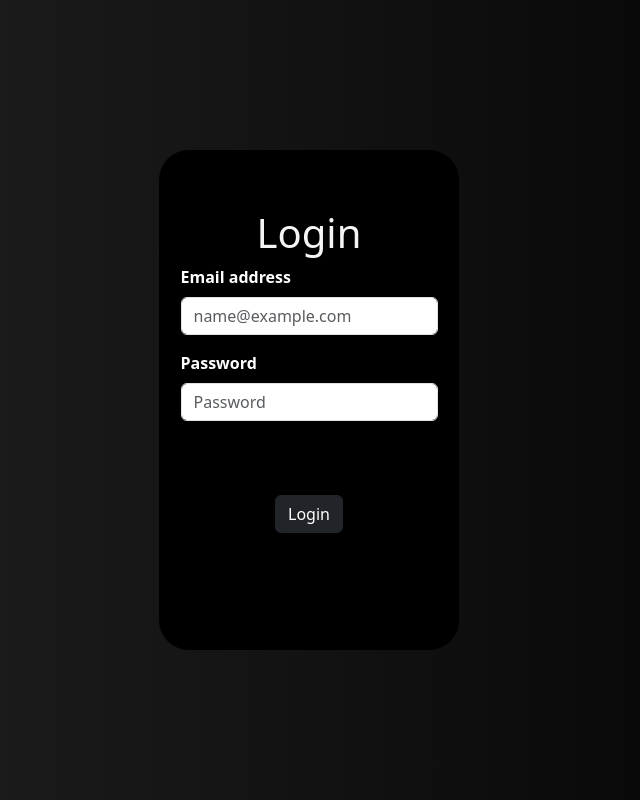
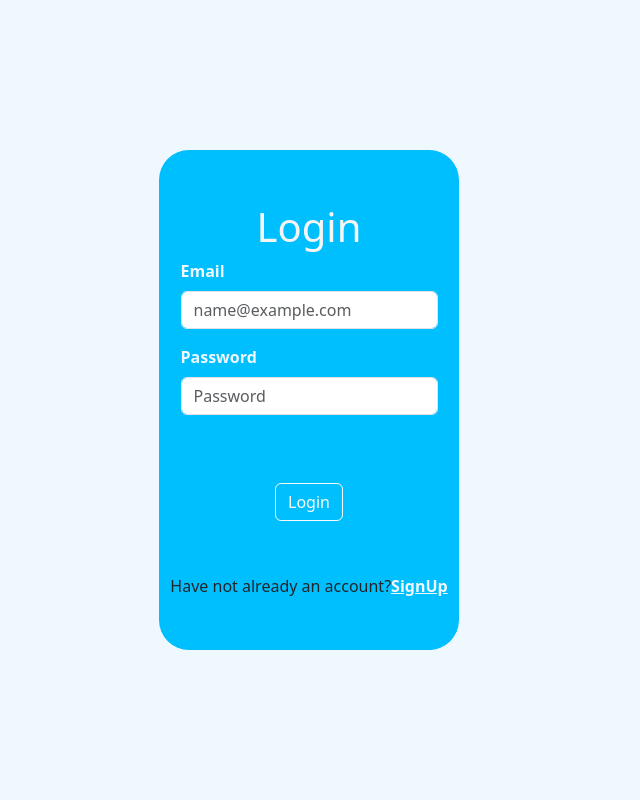
Before and after one commit to thePanaMiguel09/Project-Products, a React (Create React App) app: page /login in a window 1280 px wide. Shown: the whole page, without its empty margins (331-971 px from the left). Built offline with nearby package versions, Linux system fonts and the light colour scheme.

Commit message:
Styles changed

```diff
--- a/src/App.js
+++ b/src/App.js
@@ -1,9 +1,9 @@
 import "./App.css";
 import Login from "./Loginn";
 import SignUp from "./SignUp";
+import Home from "./Home";
 import "bootstrap/dist/css/bootstrap.min.css";
-import { BrowserRouter, Routes, Route } from 'react-router-dom';
-
+import { BrowserRouter, Routes, Route } from "react-router-dom";
 
 function App() {
   return (
@@ -13,10 +13,10 @@ function App() {
 
         <Route path="/login" element={<Login />} />
         <Route path="/signup" element={<SignUp />} />
+        <Route path="/home" element={<Home />} />
       </Routes>
     </BrowserRouter>
   );
-
 }
 
 export default App;
--- /dev/null
+++ b/src/Home.js
@@ -0,0 +1,12 @@
+import "./App.css"
+
+
+function Home () {
+    return (
+        <div>
+
+        </div>
+    )
+}
+
+export default Home;
--- a/src/Loginn.css
+++ b/src/Loginn.css
@@ -1,7 +1,5 @@
 body {
-    background: linear-gradient(to right,  #434343,#000000);
-    animation: gradientAnimation 15s infinite;
-    background-size: 200% 200%;
+    background: #F0F8FF !important;
 }
 
 @keyframes gradientAnimation {
@@ -17,7 +15,7 @@ body {
 }
 
 .containerColor {
-    background: #000000;
+    background: #00BFFF;
 }
 
 .containerBorder {
@@ -35,13 +33,11 @@ body {
 
 .textColor {
     font-weight: bold;
-    color: white;
+    color: #F0F8FF;
 }
 
 .buttonColor {
-    background: linear-gradient(#434343,#000000);
-    animation: gradientAnimation 15s infinite;
-    background-size: 200% 200%;
+
 }
 
 .navVar {
@@ -122,7 +118,7 @@ body {
 }
 
 .LoginContainer {
-    display: flex;
+display: flex;
   justify-content: center;
   align-items: center;
   height: 100vh;
--- a/src/Loginn.js
+++ b/src/Loginn.js
@@ -1,15 +1,17 @@
 import Form from "react-bootstrap/Form";
-
 import { Button } from "react-bootstrap";
+import { useNavigate  } from "react-router-dom";
+import { Link } from 'react-router-dom';
 import "./App.css";
 import "./Loginn.css";
-import { useNavigate  } from "react-router-dom";
+
 
 function Login() {
   const navigate = useNavigate();
   const toHome = () => {
-    navigate("/signup");
+    navigate("/home");
   };
+
   return (
     <div className="App">
       <div className="LoginContainer">
@@ -23,7 +25,7 @@ function Login() {
                   controlId="exampleForm.ControlInput1"
                 >
                   <div className="textLabelAlign textColor ">
-                    <Form.Label>Email address</Form.Label>
+                    <Form.Label>Email</Form.Label>
                   </div>
                   <Form.Control
                     type="email"
@@ -45,10 +47,13 @@ function Login() {
                 />
               </Form.Group>
             </div>
-            <Button variant="dark" onClick={toHome}>
+            <Button variant="outline-light" onClick={toHome}>
               Login
             </Button>{" "}
-            <div className="signUpStyle"></div>
+            <div className="signUpStyle">
+              Have not already an account?
+            <Link to="/SignUp" className="textColor">SignUp</Link>
+            </div>
           </div>
         </div>
       </div>
--- a/src/SignUp.css
+++ b/src/SignUp.css
@@ -1,4 +1,4 @@
-contaierSignUp {
-    height: 60vh;
-    width: 80vw;
+body {
+    height: 100vh;
+    width: 100vw;
 }
--- a/src/SignUp.js
+++ b/src/SignUp.js
@@ -1,17 +1,16 @@
-import "./App.css"
-import "./SignUp.css"
+import "./App.css";
+import "./SignUp.css";
 
 function SignUp() {
-    return (
-
-        <div className="App">
-            <div className="contaierSignUp">
-
-            </div>
+  return (
+    <div className="App">
+      <div >
+        <div className="ContainerSignUp">
+            hola
         </div>
-
-
-    );
+      </div>
+    </div>
+  );
 }
 
-export default SignUp
+export default SignUp;
--- a/src/index.js
+++ b/src/index.js
@@ -11,6 +11,5 @@ root.render(
 
   <div>
   <App />
-  <SignUp/>
   </div>
 );
--- a/src/main.jsx
+++ b/src/main.jsx
@@ -20,6 +20,11 @@ const router = createBrowserRouter([
   {
     path: "/SignUp",
     element: <Login />
+  },
+
+  {
+    path: "/Home",
+    element: <Login />
   }
 ]);
 
```
Also changed, not shown: src/routes/roots.jsx (deleted, +0 -44 lines).
